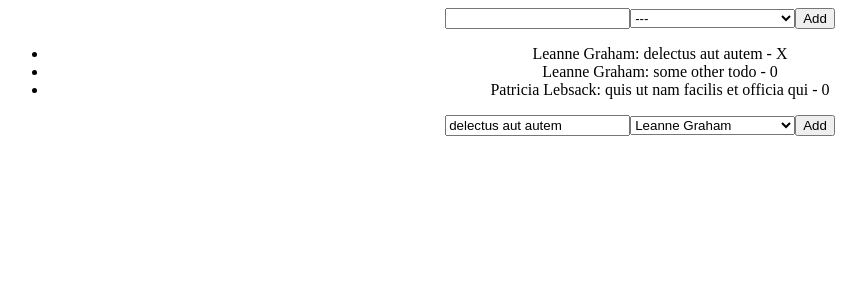
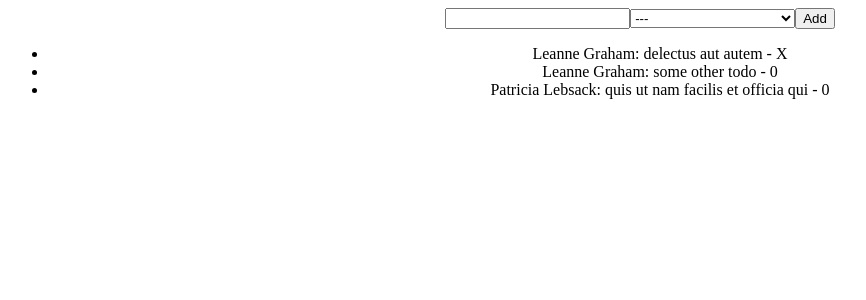
Before and after one commit to ysrckr/new-react_js-oct22, a React (Create React App) app: page / in a window 1280 px wide. Shown: the top 300 px of the page, without its empty margins (0-866 px from the left). Built offline with nearby package versions, Linux system fonts and the light colour scheme.

Commit message:
add typescript

```diff
--- a/package.json
+++ b/package.json
@@ -7,11 +7,15 @@
     "@testing-library/jest-dom": "^5.16.5",
     "@testing-library/react": "^13.4.0",
     "@testing-library/user-event": "^13.5.0",
+
+    "@types/react": "^18.0.27",
+    "@types/react-dom": "^18.0.10",
     "gh-pages": "^4.0.0",
     "react": "^18.2.0",
     "react-dom": "^18.2.0",
     "react-scripts": "5.0.1",
     "sass": "^1.57.1",
+    "typescript": "^4.9.4",
     "web-vitals": "^2.1.4"
   },
   "scripts": {
--- a/src/App.jsx
+++ b/src/App.tsx
@@ -1,7 +1,9 @@
-import { useEffect, useState } from 'react';
+import { useState } from 'react';
 import './App.scss';
+import { Todo, TodoWithoutUser } from './types/Todo';
+import { User } from './types/User';
 
-const todosFromServer = [
+const todosFromServer: TodoWithoutUser[] = [
   {
     id: 1,
     title: 'delectus aut autem',
@@ -22,7 +24,7 @@ const todosFromServer = [
   },
 ];
 
-const usersFromServer = [
+const usersFromServer: User[] = [
   {
     id: 1,
     name: 'Leanne Graham',
@@ -85,12 +87,12 @@ const usersFromServer = [
   },
 ];
 
-function getUser(id) {
+function getUser(id: number) {
   return usersFromServer.find(user => user.id === id);
 }
 
 //
-const preparedTodos = todosFromServer.map(todo => ({
+const preparedTodos: Todo[] = todosFromServer.map(todo => ({
   ...todo,
   user: getUser(todo.userId),
 }));
@@ -98,33 +100,34 @@ const preparedTodos = todosFromServer.map(todo => ({
 export function App() {
   const [todos, setTodos] = useState(preparedTodos);
 
-  function addTodo(newTodo) {
+  function addTodo(newTodo: Todo) {
     setTodos([...todos, newTodo])
   }
 
-  function updateTodo(updatedTodo) {
-    setTodos(todos.map(todo => {
-      if (todo.id !== updatedTodo.id) {
-        return todo;
-      }
+  // function updateTodo(updatedTodo: Todo) {
+  //   setTodos(todos.map(todo => {
+  //     if (todo.id !== updatedTodo.id) {
+  //       return todo;
+  //     }
 
-      return updatedTodo
-    }))
-  }
+  //     return updatedTodo;
+  //   }));
+  // }
 
   return (
     <div className="App">
       <TodoForm onSubmit={addTodo} />
       <TodoList todos={todos} />
-      <TodoForm
-        todo={todos[0]}
-        onSubmit={updateTodo}
-      />
     </div>
   );
 }
 
-function TodoForm({ onSubmit, todo = null }) {
+type TodoFormProps = {
+  onSubmit: (todo: Todo) => void,
+  todo?: Todo,
+}
+
+const TodoForm: React.FC<TodoFormProps> = ({ onSubmit, todo }) => {
   const [newTodoTitle, setNewTodoTitle] = useState(todo?.title || '');
   const [selectedUserId, setSelectedUserId] = useState(todo?.userId || 0);
 
@@ -169,14 +172,14 @@ function TodoForm({ onSubmit, todo = null }) {
   );
 }
 
-function TodoList({ todos }) {
+const TodoList: React.FC<{ todos: Todo[] }> = ({ todos }) => {
   return (
     <ul>
       {todos.map(todo => (
         <li
           key={todo.id}
         >
-          {todo.user.name}
+          {todo.user?.name}
           {': '}
           {todo.title}
           {' - '}
--- a/src/index.jsx
+++ b/src/index.tsx
@@ -2,7 +2,10 @@ import React from 'react';
 import ReactDOM from 'react-dom/client';
 import { App } from './App';
 
-const root = ReactDOM.createRoot(document.getElementById('root'));
+const root = ReactDOM.createRoot(
+  document.getElementById('root') as HTMLElement
+);
+
 root.render(
   <React.StrictMode>
     <App />
--- /dev/null
+++ b/src/types/Todo.ts
@@ -0,0 +1,12 @@
+import { User } from './User';
+
+export interface TodoWithoutUser {
+  id: number;
+  title: string;
+  completed: boolean;
+  userId: number;
+}
+
+export interface Todo extends TodoWithoutUser {
+  user?: User;
+}
--- /dev/null
+++ b/src/types/User.ts
@@ -0,0 +1,6 @@
+export interface User {
+  id: number;
+  name: string;
+  username: string;
+  email: string;
+}
```
Also changed, not shown: tsconfig.json (added, +26 -0 lines), 1 other file (tests, documents, lock files or other folders).
